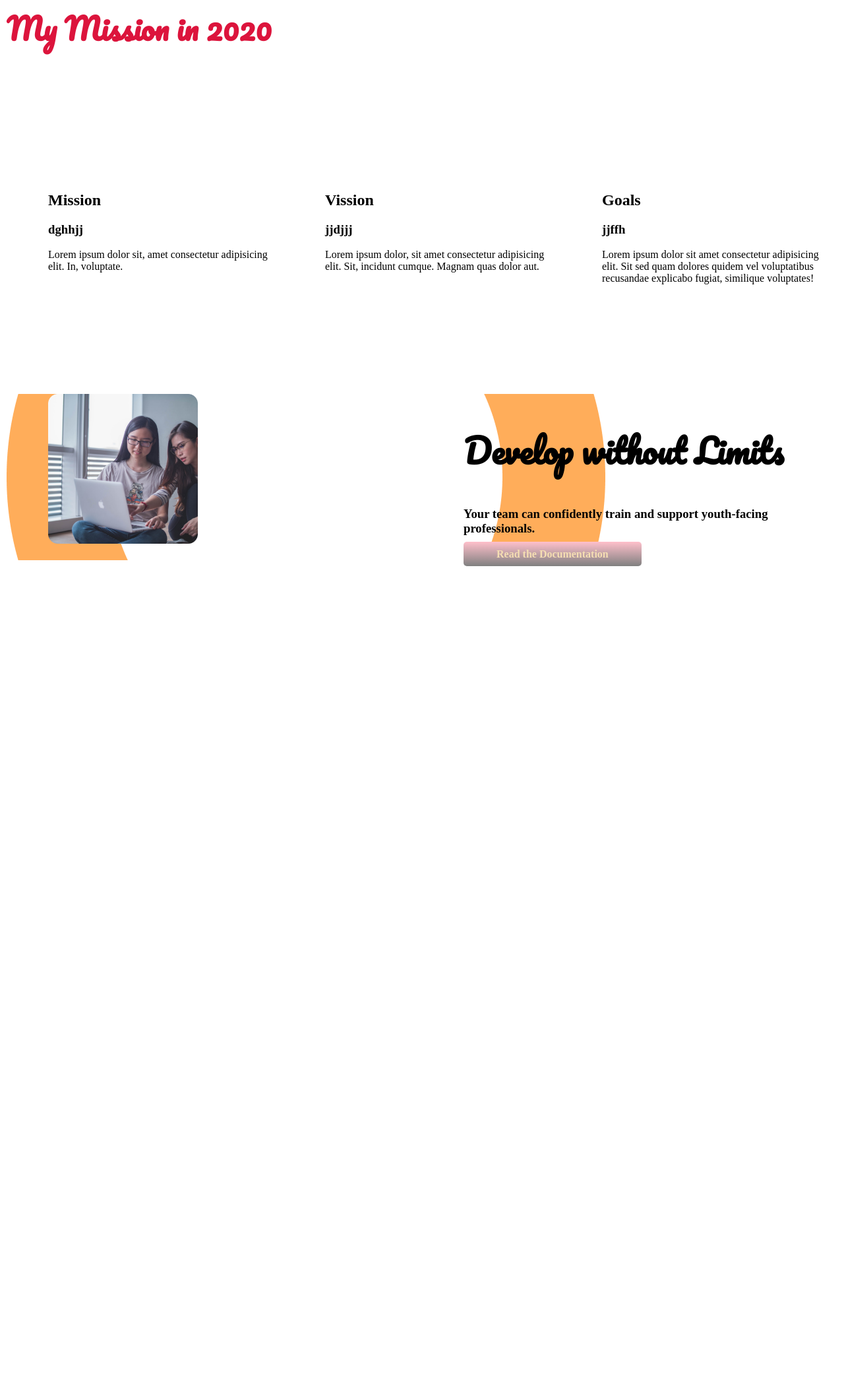
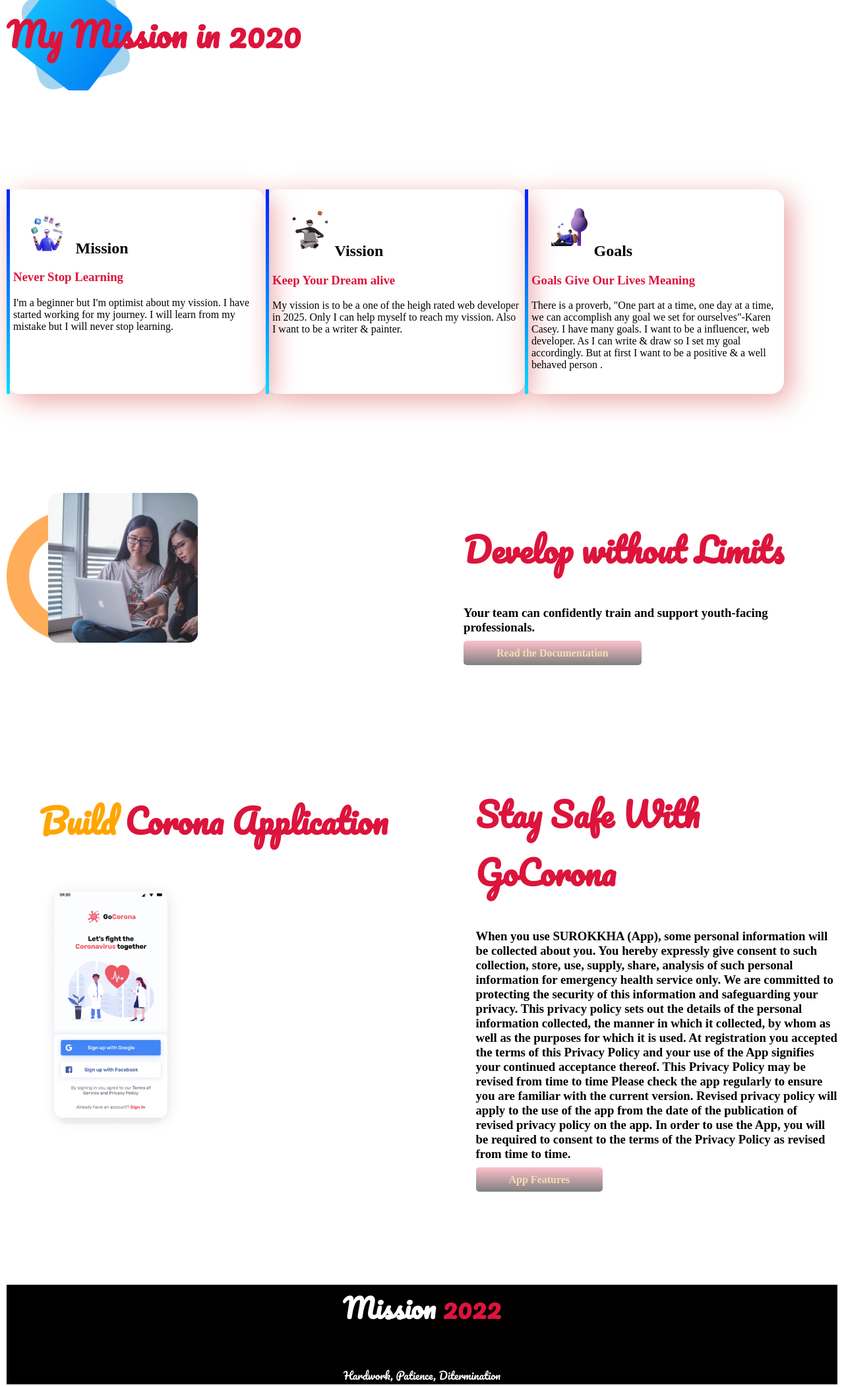
Before and after one commit to JannatFerdaous/Developer-Portfolio-repo, a plain HTML site: page index.html in a window 1280 px wide. Shown: the part 600-2702 px from the top of the page at 66% size. Before the commit the page ends 1599 px from the top, so only its background shows below. Drawn offline with Linux system fonts and the light colour scheme; a web font is replaced by a local one.

Commit message:
first portfolio added

```diff
--- a/index.html
+++ b/index.html
@@ -9,13 +9,16 @@
     <link rel="preconnect" href="https://fonts.googleapis.com">
     <link rel="preconnect" href="https://fonts.gstatic.com" crossorigin>
     <link href="https://fonts.googleapis.com/css2?family=Pacifico&display=swap" rel="stylesheet">
+    <link rel="preconnect" href="https://fonts.googleapis.com">
+<link rel="preconnect" href="https://fonts.gstatic.com" crossorigin>
+<link href="https://fonts.googleapis.com/css2?family=Pacifico&family=Playfair+Display:ital@1&display=swap" rel="stylesheet">
     <link rel="stylesheet" href="style.css">
 </head>
 
 <body>
    <section class="background-top">
     <div class="half-width">
-        <h1>Stay Focused on </h1>
+        <h1 id="border">Stay Focused on </h1>
         <h1 class="pink">Mission 2022!</h1>
 
 
@@ -26,23 +29,28 @@
     <div class="half-width"><img src="image/tania.jpg" alt=""></div>
    </section>
 
-    <section class="year-mission">
-        <h2>My Mission in 2020</h2>
+    <section class="Year-mission">
+        <h1>My Mission in 2020</h1>
     </section>
        <section class="div-3">
-<div class="flexible-container-div">
-    <div class="half-width">
-        <h2>Mission</h2>
-        <h3>dghhjj</h3>
-        <p>Lorem ipsum dolor sit, amet consectetur adipisicing elit. In, voluptate.</p>
+
+<div  class="flexible-container-div">
+    <div id="box-border" class="box-shadow">
+        <h2 class="half-width"><img src="image/illustrator-1.png" alt=""class="crimson">Mission</h2>
+        <h3 class="text-color">Never Stop Learning</h3>
+        <p> I'm a beginner but I'm optimist about my vission. I have started working for my journey. I will learn from my mistake but I will never stop learning.</p>
     </div>
-          <div class="half-width"><h2>Vission</h2>
-          <h3>jjdjjj</h3>
-          <p>Lorem ipsum dolor, sit amet consectetur adipisicing elit. Sit, incidunt cumque. Magnam quas dolor aut.</p>
+          <div id="box-border" class="box-shadow">
+              <h2 class="half-width"><img src="image/illustrator-2.png" alt=""class="crimson" class="crimson">Vission</h2>
+          <h3 class="text-color">Keep Your Dream alive</h3>
+          <p>My vission is to be a one of the heigh rated web developer in 2025. Only I can help myself to reach my vission. Also I want to be a writer & painter.</p>
         </div>
-          <div class="half-width"><h2>Goals</h2>
-        <h3>jjffh</h3>
-            <p>Lorem ipsum dolor sit amet consectetur adipisicing elit. Sit sed quam dolores quidem vel voluptatibus recusandae explicabo fugiat, similique voluptates!</p>
+          <div id="box-border" class="box-shadow">
+              <h2 class="half-width"><img src="image/illustrator-3.png" alt=""class="crimson">Goals</h2>
+        <h3 class="text-color">Goals Give Our Lives Meaning</h3>
+            <p>There is a proverb, "One part at a time, one day at a time, we can accomplish any goal we set for ourselves"-Karen Casey.
+                I have many goals. I want to be a influencer, web developer. As I can write & draw so I set my goal accordingly. But at first I want to be a positive & a well behaved person .
+            </p>
         </div>
 </div>
 </section>
@@ -60,6 +68,22 @@
     <a class="link-button" target="_blank" href="">Read the Documentation</a>
 </div>
    </section>
+
+
+   <section >
+       <div id="design" class="half-width" >
+           <h1> <span class="build">Build</span> Corona Application</h1>
+           <img src="image/app.png" alt=""> </div>
+          <div class="half-width"> <h1>Stay Safe With GoCorona</h1>
+    <h3>When you use SUROKKHA (App), some personal information will be collected about you. You hereby expressly give consent to such collection, store, use, supply, share, analysis of such personal information for emergency health service only. We are committed to protecting the security of this information and safeguarding your privacy. This privacy policy sets out the details of the personal information collected, the manner in which it collected, by whom as well as the purposes for which it is used. At registration you accepted the terms of this Privacy Policy and your use of the App signifies your continued acceptance thereof. This Privacy Policy may be revised from time to time Please check the app regularly to ensure you are familiar with the current version. Revised privacy policy will apply to the use of the app from the date of the publication of revised privacy policy on the app. In order to use the App, you will be required to consent to the terms of the Privacy Policy as revised from time to time.</h3>
+    <a class="link-button" target="_blank" href="">App Features</a>
+
+       </div>
+   </section>
+   <footer>
+       <h4 class="last">Mission <span class="dot">2022</span></h4>
+       <p>Hardwork, Patience, Ditermination</p>
+   </footer>
 </body>
 
 </html>
--- a/style.css
+++ b/style.css
@@ -3,11 +3,12 @@ body{
 }
 h1{
     font-family: 'Pacifico', cursive;
+    color: crimson;
 
     font-size: 50px;
 }
 .pink{
-    color: crimson;
+    color: aqua;
 }
 .web{
     color: red;
@@ -18,6 +19,10 @@ h1{
 section{
     display: flex;
     margin-bottom: 150px;
+}
+.flexible{
+    display: flex;
+
 }
 .half-width{
     width: 50%;
@@ -34,27 +39,94 @@ section{
     font-weight: 800;
     border-radius: 5px;
 }
+#design{
+    text-decoration: none;
+
+    padding: 10px 50px;
+    color: wheat;
+    font-weight: 200;
+    border-radius: 5px;
+}
 .background-top{
     background-image: url(image/shape-5.png);
     background-repeat: no-repeat;
+
 
 }
 .my-mission{
     background-image: url(image/shape-1.png);
     background-position: left;
     background-repeat: no-repeat;
-
+    background-size:200px;
 }
-.year-mission{
+.Year-mission{
     font-family: 'Pacifico', cursive;
 
     font-size: 30px;
 
 
     color: crimson;
+    background-image: url(image/shape-6.png);
+    background-position: left;
+    background-repeat: no-repeat;
+    background-size:200px;
+
 
 }
 .flexible-container-div{
     display: flex;
 
 }
+.crimson{
+    color: firebrick;
+
+}
+.text-color{
+    color:crimson;
+}
+.box-shadow{
+    width: 30%;
+    height: 300px;
+    padding: 5px;
+
+    box-shadow: 10px 10px  40px rgb(236, 165, 165);
+    border-radius: 20px;
+
+}
+#border{
+    border-left: 5px solid;
+    border-image: linear-gradient(crimson orange);
+    border-image-slice: 20;
+}
+#box-border{
+    border-left: 5px solid;
+    border-image: linear-gradient(blue, cyan);
+    border-image-slice: 40;
+}
+.build{
+    color: orange;
+
+
+
+
+}
+
+
+.corona{
+    font-family: 'Pacifico', cursive;
+font-family: 'Playfair Display', serif;
+}
+footer {
+    background-color: black;
+    color: white;
+    text-align: center;
+    font-family: 'Pacifico', cursive;
+}
+.dot{
+    color: crimson;
+    font-size: 40px;
+}
+.last{
+    color: white;
+    font-size: 40px;
+}
```
Also changed, not shown: image/app.png (added), image/illustrator-1.png (added), image/illustrator-2.png (added), image/illustrator-3.png (added).
